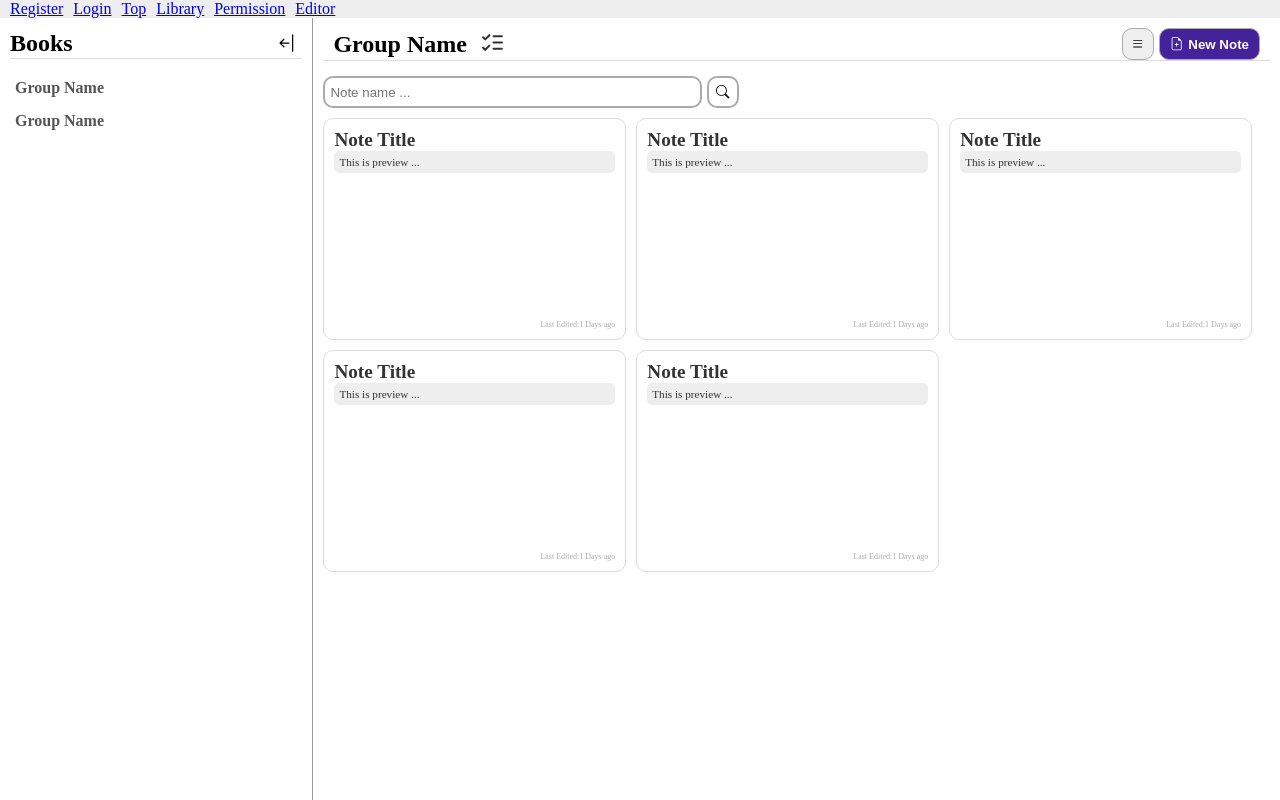
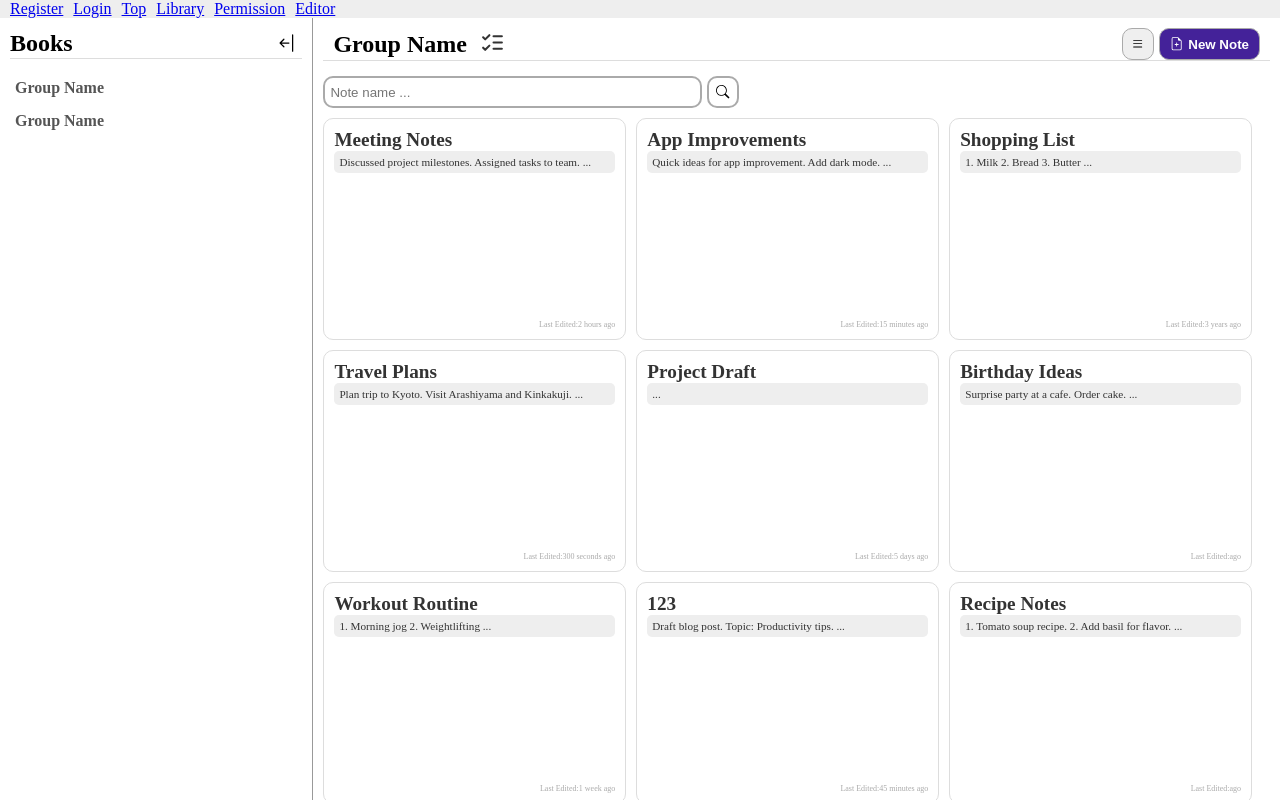
Before and after one commit to syxnji/ShareMd, a Next.js app: page /Library in a window 1280 px wide. Shown: the top 800 px of the page. Built offline with nearby package versions, Linux system fonts and the light colour scheme.

Commit message:
仮データ notes

```diff
--- a/src/app/Library/page.jsx
+++ b/src/app/Library/page.jsx
@@ -16,16 +16,30 @@ import styles from "./library.module.css";
 import styleNotes from "@/components/SelectNote/selectNote.module.css"
 
 export default function Library() {
-    // grid toggle
+    // TODO:仮データ
+    const notes = [
+        { id: 1, title: 'Meeting Notes', preview: 'Discussed project milestones.\nAssigned tasks to team.', last: '2 hours' },
+        { id: 2, title: 'App Improvements', preview: 'Quick ideas for app improvement.\nAdd dark mode.', last: '15 minutes' },
+        { id: 3, title: 'Shopping List', preview: '1. Milk\n2. Bread\n3. Butter', last: '3 years' },
+        { id: 4, title: 'Travel Plans', preview: 'Plan trip to Kyoto.\nVisit Arashiyama and Kinkakuji.', last: '300 seconds' },
+        { id: 5, title: 'Project Draft', preview: null, last: '5 days' }, // previewがnull
+        { id: 6, title: 'Birthday Ideas', preview: 'Surprise party at a cafe.\nOrder cake.', last: undefined },
+        { id: 7, title: 'Workout Routine', preview: '1. Morning jog\n2. Weightlifting', last: '1 week' },
+        { id: 8, title: 123, preview: 'Draft blog post.\nTopic: Productivity tips.', last: '45 minutes' },
+        { id: 9, title: 'Recipe Notes', preview: '1. Tomato soup recipe.\n2. Add basil for flavor.', last: '' },
+        { id: 10, title: 'Code Snippets', preview: 'function add(a, b) {\n  return a + b;\n}', last: '7 months' }
+    ];
+
+    // MARK:ToggleGrid/List
     const [isGridView, setIsGridView] = useState(true);
     const [isNotesClass, setIsNotesClass] = useState(true);
-
     const toggleView = () => {
       setIsGridView(!isGridView);
       setIsNotesClass(!isNotesClass);
     };
 
-    // GroupHeadline
+    // MARK:GroupHeadline
+    // left
     const headLeft = (
         <div className={styles.auth}>
             <button>
@@ -35,49 +49,54 @@ export default function Library() {
             </button>
         </div>
     )
+    // right
     const headRight =(
         <div className={styles.right}>
             <div className={styles.layouts}>
-                {/* toggleView */}
+                {/* MARK:toggleView */}
                 <button onClick={toggleView}>
+                    {/* isGridViewによってiconsの切り替え */}
                     {isGridView ? <BsList/> : <BsGrid3X3/>}
-
                 </button>
             </div>
             <div className={styles.addNote}>
-                <button><BsFileEarmarkPlus /> <span>New Note</span></button>
+                <button><BsFileEarmarkPlus/> <span>New Note</span></button>
             </div>
         </div>
     )
 
     return(
-        <>
         <main className={styles.main}>
 
             <Menu />
 
             <div className={styles.content}>
-                    {/* headline */}
+                {/* MARK:headline */}
                 <GroupHeadline headLeft={headLeft} headRight={headRight} />
 
-                    {/* search */}
+                {/* MARK:search */}
                 <div className={styles.search}>
                     <form action="">
                         <input placeholder="Note name ..." type="search" name="" id="" />
-                            <button type="submit"><BsSearch /></button>
+                        <button type="submit"><BsSearch/></button>
                     </form>
                 </div>
 
-                    {/* notes */}
+                {/* MARK:notes */}
+                {/* isNotesClassによってclassNameの切り替え */}
                 <div className={isNotesClass ? styles.grid : styles.list}>
-                        <Notes className={isNotesClass ? styleNotes.grid : styleNotes.list} />
-                        <Notes className={isNotesClass ? styleNotes.grid : styleNotes.list} />
-                        <Notes className={isNotesClass ? styleNotes.grid : styleNotes.list} />
-                        <Notes className={isNotesClass ? styleNotes.grid : styleNotes.list} />
-                        <Notes className={isNotesClass ? styleNotes.grid : styleNotes.list} />
+                    {/* isNotesClassによってclassNameの切り替え */}
+                    {notes.map((note) => (
+                        <Notes
+                            className={isNotesClass ? styleNotes.grid : styleNotes.list}
+                            key={note.id}
+                            title={note.title}
+                            preview={note.preview}
+                            last={note.last}
+                        />
+                    ))}
                 </div>
             </div>
         </main>
-        </>
     )
 }
--- a/src/app/Permission/page.jsx
+++ b/src/app/Permission/page.jsx
@@ -56,8 +56,8 @@ export default function Permission() {
                                 </div>
                                 <div className={stylePermit.permit}>
                                     <select name="" id="" className={stylePermit.select}>
-                                        <option value="viewonly">閲覧のみ</option>
-                                        <option value="editer">編集可能</option>
+                                        <option value="viewer">閲覧のみ</option>
+                                        <option value="editor">編集可能</option>
                                         <option value="all">全て</option>
                                     </select>
                                 </div>
--- a/src/components/SelectNote/page.jsx
+++ b/src/components/SelectNote/page.jsx
@@ -1,7 +1,7 @@
 import styles from "./selectNote.module.css";
 import Link from "next/link";
 
-export function Notes({className}) {
+export function Notes({className, title, preview, last}) {
     return(
         <Link href={"/Editor"} className={className}>
             <div className={styles.note}>
@@ -9,12 +9,12 @@ export function Notes({className}) {
                 <div className={styles.top}>
                     <div className={styles.title}>
                         <p>
-                            Note Title
+                            {title}
                         </p>
                     </div>
                     <div className={styles.preview}>
                         <p>
-                            This is preview ...
+                            {preview} ...
                         </p>
                     </div>
                 </div>
@@ -24,7 +24,7 @@ export function Notes({className}) {
                             Last Edited:
                         </p>
                         <p>
-                            1 Days ago
+                            {last} ago
                         </p>
                     </div>
                 </div>
--- a/src/components/SelectNote/selectNote.module.css
+++ b/src/components/SelectNote/selectNote.module.css
@@ -40,8 +40,11 @@
     border: solid 1px #333;
 }
 .title p{
+    display: flex;
     font-size: 1.2rem;
     font-weight: bold;
+    text-wrap: nowrap;
+    overflow-x: hidden;
 }
 .preview{
     border-radius: 5px;
```
Lines whose indentation alone changed are shown as unchanged.
